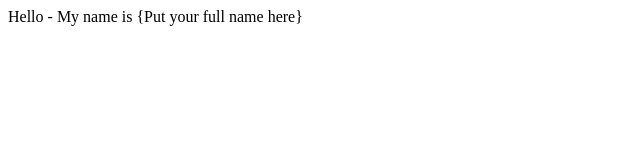
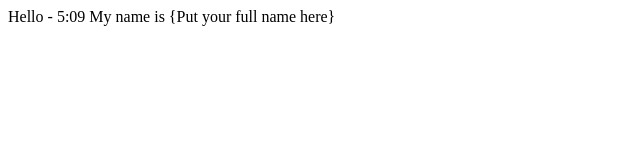
Before and after one commit to RegisDevOps/NodeJsHelloWorld, a website: page public/index.html in a window 1280 px wide. Shown: the full height of the page, 0-640 px from the left. Drawn offline with Linux system fonts and the light colour scheme.

Commit message:
try auto build

```diff
--- a/public/index.html
+++ b/public/index.html
@@ -11,6 +11,6 @@
         <meta name="viewport" content="width=device-width, initial-scale=1.0">
     </head>
     <body>
-        <div>Hello - My name is  {Put your full name here}</div>
+        <div>Hello - 5:09 My name is  {Put your full name here}</div>
     </body>
 </html>
```
